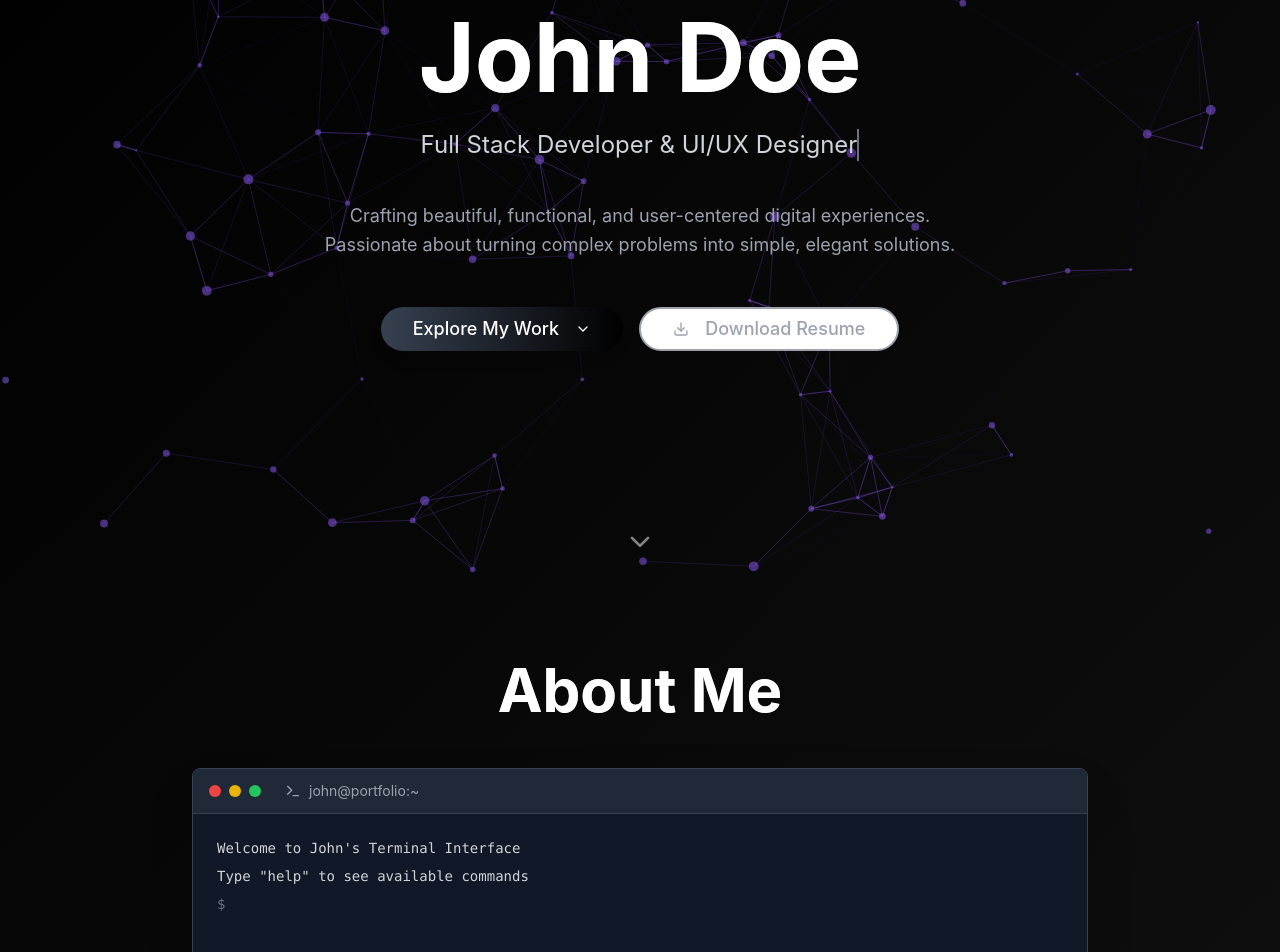
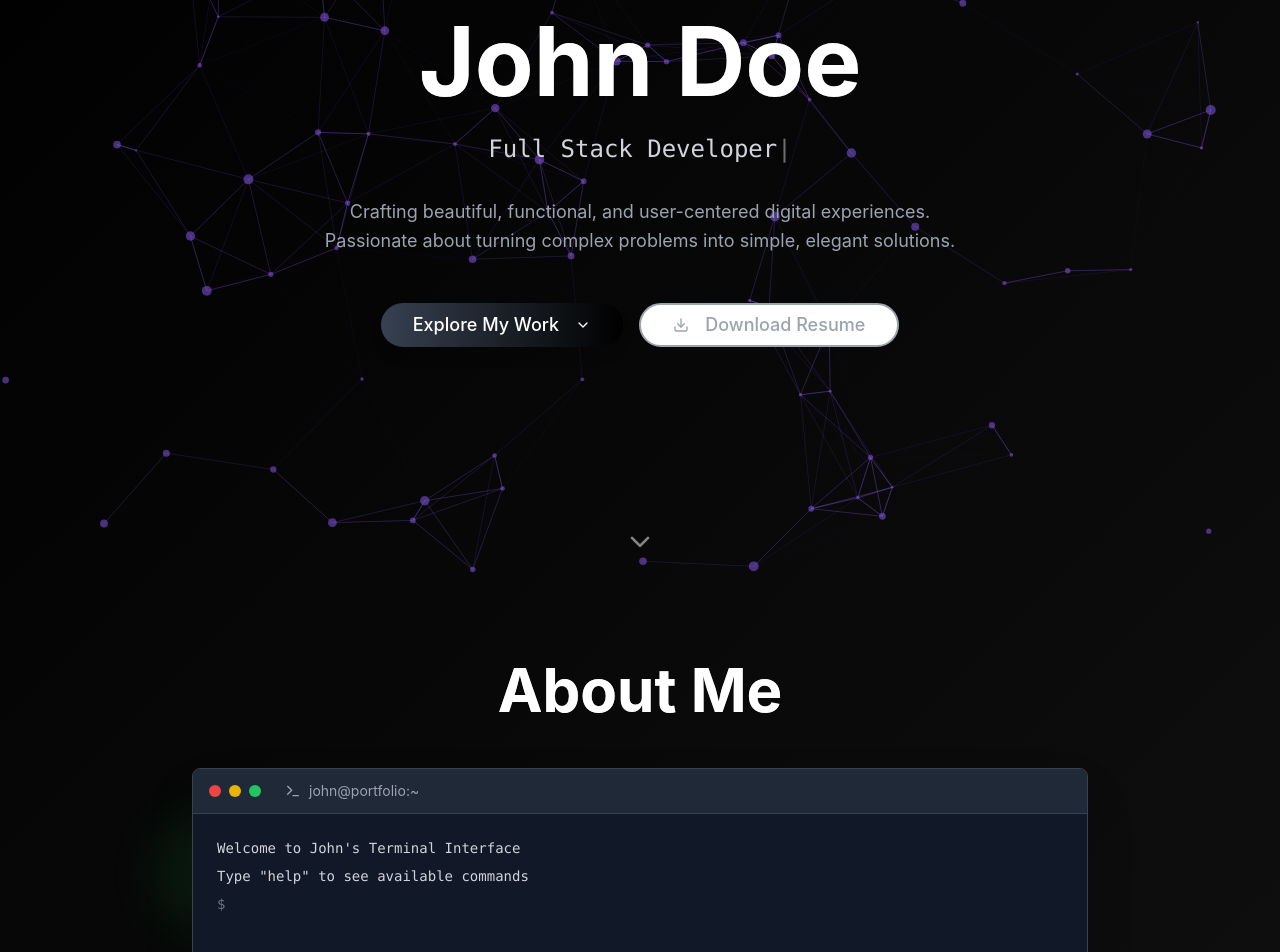
Before and after one commit to Kavennesh/kavennesh.github.io, a React (Vite) app: page / in a window 1280 px wide. Shown: the part 220-1172 px from the top of the page. Built offline with nearby package versions, Linux system fonts and the light colour scheme.

Commit message:
feat: Implement home section and about section animations
Set the default section to 'Home', added a sliding animation for the green shape in the About section, and implemented a typing effect in the Home section.

```diff
--- a/src/components/AboutSection.tsx
+++ b/src/components/AboutSection.tsx
@@ -1,4 +1,3 @@
-
 import React, { useState, useEffect, useRef } from 'react';
 import { motion } from 'framer-motion';
 import { Terminal } from 'lucide-react';
@@ -24,6 +23,7 @@ const AboutSection: React.FC<AboutSectionProps> = () => {
     { type: 'prompt', content: '' }
   ]);
   const [showCursor, setShowCursor] = useState(true);
+  const [showTerminal, setShowTerminal] = useState(false);
   const inputRef = useRef<HTMLInputElement>(null);
   const terminalRef = useRef<HTMLDivElement>(null);
 
@@ -50,6 +50,14 @@ const AboutSection: React.FC<AboutSectionProps> = () => {
     if (inputRef.current) {
       inputRef.current.focus();
     }
+  }, []);
+
+  useEffect(() => {
+    // Trigger terminal animation after component mounts
+    const timer = setTimeout(() => {
+      setShowTerminal(true);
+    }, 500);
+    return () => clearTimeout(timer);
   }, []);
 
   const handleCommand = (cmd: string) => {
@@ -114,11 +122,20 @@ const AboutSection: React.FC<AboutSectionProps> = () => {
           </h2>
         </motion.div>
 
+        <div className="relative">
+          {/* Animated green shape */}
+          <motion.div
+            initial={{ x: -200, opacity: 0 }}
+            animate={showTerminal ? { x: 0, opacity: 0.1 } : { x: -200, opacity: 0 }}
+            transition={{ duration: 1, delay: 0.5 }}
+            className="absolute -left-10 top-10 w-32 h-32 bg-green-500 rounded-full blur-xl"
+          />
+
           <motion.div
             initial={{ opacity: 0, scale: 0.95 }}
             animate={{ opacity: 1, scale: 1 }}
             transition={{ duration: 0.8, delay: 0.2 }}
-          className="bg-gray-900 rounded-lg border border-gray-700 shadow-2xl overflow-hidden"
+            className="bg-gray-900 rounded-lg border border-gray-700 shadow-2xl overflow-hidden relative z-10"
           >
             {/* Terminal Header */}
             <div className="bg-gray-800 px-4 py-3 flex items-center gap-2 border-b border-gray-700">
@@ -169,6 +186,7 @@ const AboutSection: React.FC<AboutSectionProps> = () => {
               </div>
             </div>
           </motion.div>
+        </div>
 
         {/* Quick Stats */}
         <motion.div
--- a/src/components/HeroSection.tsx
+++ b/src/components/HeroSection.tsx
@@ -1,5 +1,5 @@
 
-import React from 'react';
+import React, { useState, useEffect } from 'react';
 import { motion } from 'framer-motion';
 import { ChevronDown, Download } from 'lucide-react';
 import { Button } from '@/components/ui/button';
@@ -12,6 +12,37 @@ interface HeroSectionProps {
 }
 
 const HeroSection: React.FC<HeroSectionProps> = ({ onNext }) => {
+  const [currentWordIndex, setCurrentWordIndex] = useState(0);
+  const [currentText, setCurrentText] = useState('');
+  const [isDeleting, setIsDeleting] = useState(false);
+  const [typingSpeed, setTypingSpeed] = useState(150);
+
+  const words = ['Full Stack Developer', 'UI/UX Designer', 'Problem Solver', 'Creative Coder'];
+
+  useEffect(() => {
+    const handleTyping = () => {
+      const currentWord = words[currentWordIndex];
+
+      if (isDeleting) {
+        setCurrentText(currentWord.substring(0, currentText.length - 1));
+        setTypingSpeed(75);
+      } else {
+        setCurrentText(currentWord.substring(0, currentText.length + 1));
+        setTypingSpeed(150);
+      }
+
+      if (!isDeleting && currentText === currentWord) {
+        setTimeout(() => setIsDeleting(true), 2000);
+      } else if (isDeleting && currentText === '') {
+        setIsDeleting(false);
+        setCurrentWordIndex((prevIndex) => (prevIndex + 1) % words.length);
+      }
+    };
+
+    const timer = setTimeout(handleTyping, typingSpeed);
+    return () => clearTimeout(timer);
+  }, [currentText, isDeleting, currentWordIndex, typingSpeed, words]);
+
   const handleDownloadResume = () => {
     // Create a dummy PDF download
     const link = document.createElement('a');
@@ -41,9 +72,12 @@ const HeroSection: React.FC<HeroSectionProps> = ({ onNext }) => {
             initial={{ opacity: 0 }}
             animate={{ opacity: 1 }}
             transition={{ duration: 0.8, delay: 0.8 }}
-            className="text-xl md:text-2xl text-gray-300 mb-8"
+            className="text-xl md:text-2xl text-gray-300 mb-8 h-8"
           >
-            <span className="typing-animation">Full Stack Developer & UI/UX Designer</span>
+            <span className="font-mono">
+              {currentText}
+              <span className="animate-pulse">|</span>
+            </span>
           </motion.div>
 
           <motion.p
```
Lines whose indentation alone changed are shown as unchanged.
